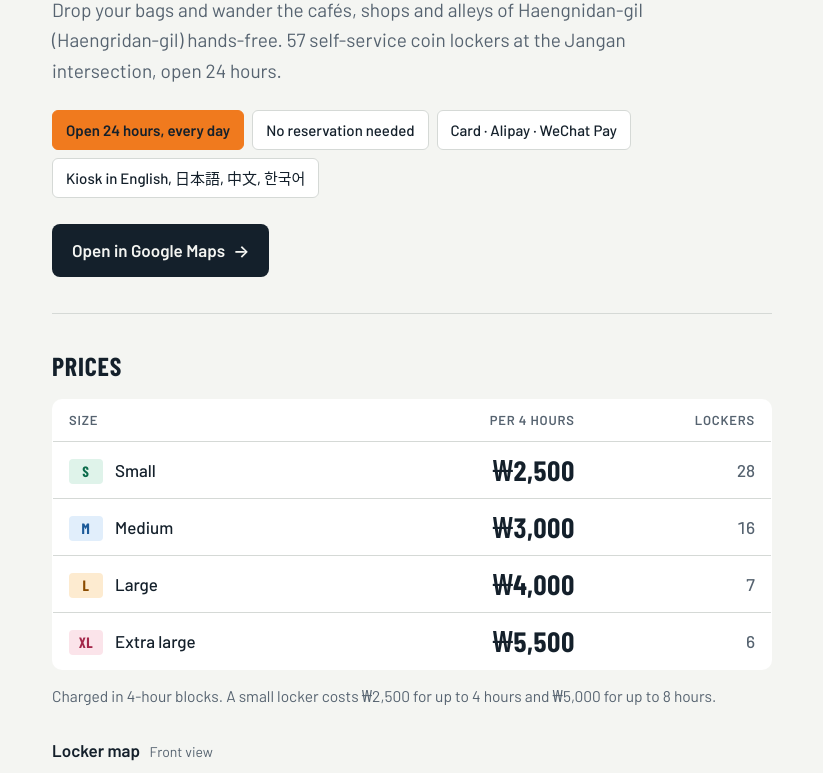
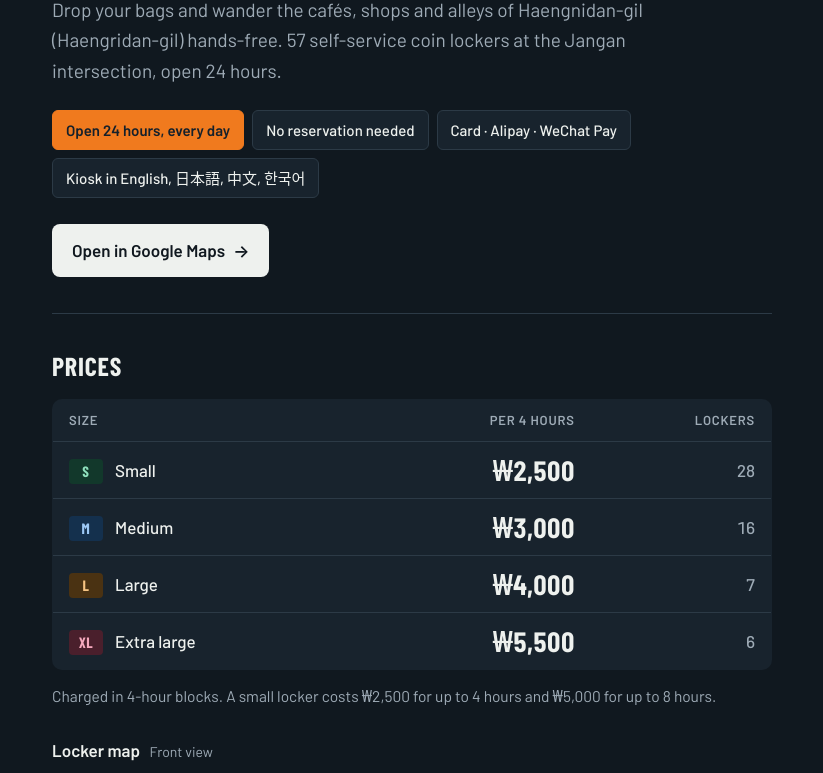
Before and after one commit to csh33321/suwon-luggage-storage, a plain HTML site: page index.html in a window 1280 px wide. Shown: the part 330-1103 px from the top of the page, without its empty margins (228-1051 px from the left). Drawn offline with nearby package versions, Linux system fonts and the light colour scheme.

Commit message:
Update index.html

```diff
--- a/index.html
+++ b/index.html
@@ -1,5 +1,5 @@
 <!DOCTYPE html>
-<html lang="en" data-l="en">
+<html lang="en" data-l="en" data-theme="dark">
 <head>
 <meta charset="utf-8">
 <meta name="viewport" content="width=device-width, initial-scale=1">
```
